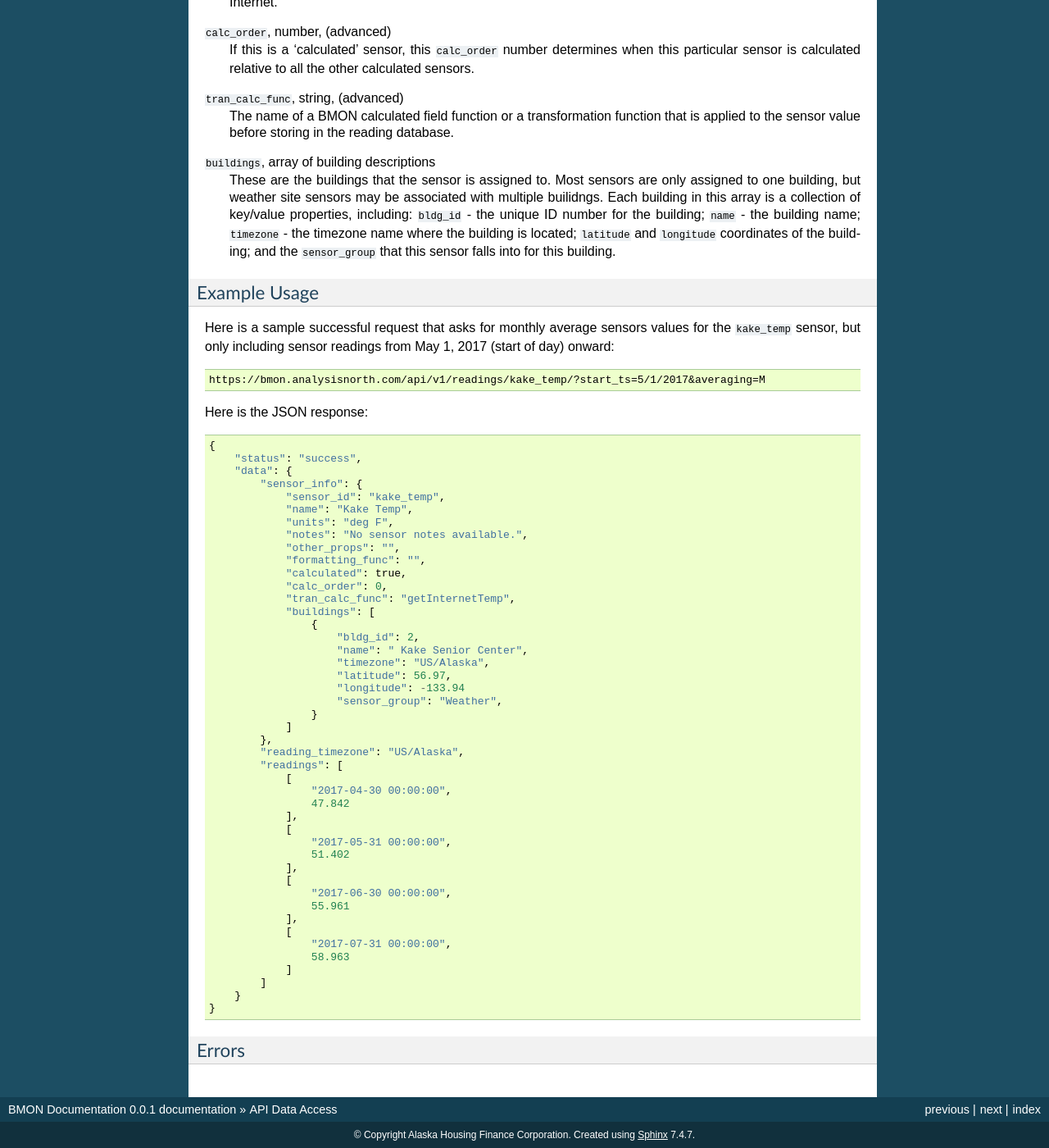
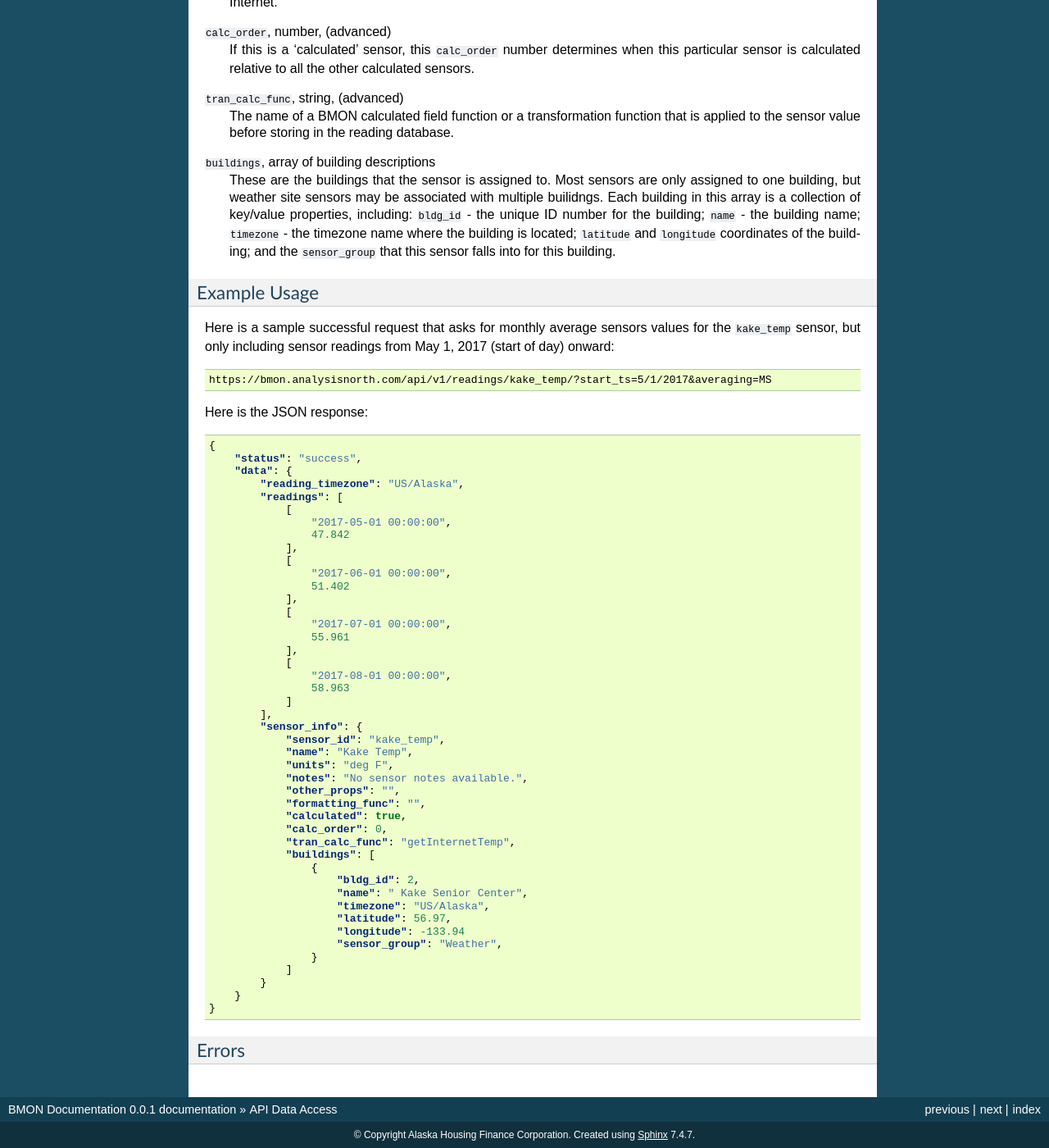
Before and after one commit to alanmitchell/bmon, a Sphinx documentation site: the page built from docs/source/api-data-access.rst, in a window 1280 px wide and 1400 px high, scrolled down 2771 px. Shown: the whole window at 82% size. Built offline with Sphinx 7.4.7, drawn with Linux system fonts in a browser that asks for light colours; some of the changed lines change nothing that is shown; some of the changed text lies outside the part shown.

Commit message:
Edits to JSON response example.

```diff
--- a/docs/source/api-data-access.rst
+++ b/docs/source/api-data-access.rst
@@ -97,7 +97,7 @@ transform the returned sensor readings.
     parameter affects where the timestamp for the averaged reading is placed
     within the averaging interval.  The default if no ``label_offset`` is
     provided is to use the start of the averaging interval as the location
-    of the returned timestamp.  If a ``label_offset`` is provided, it
+    of the returned timestamp (some.  If a ``label_offset`` is provided, it
     specifies the time distance from the start of the averaging interval to
     the location of the timestamp.  For example, a value of ``30min`` would
     place the timestamp 30 minutes past the start of the interval.
@@ -199,16 +199,37 @@ Example Usage
 ~~~~~~~~~~~~~
 
 Here is a sample successful request that asks for monthly average sensors values
-for the ``kake_temp`` sensor, but only including sensor readings from May 1, 2017
-(start of day) onward::
+for the ``kake_temp`` sensor, but only including sensor readings
+from May 1, 2017 (start of day) onward::
 
-    https://bmon.analysisnorth.com/api/v1/readings/kake_temp/?start_ts=5/1/2017&averaging=M
+    https://bmon.analysisnorth.com/api/v1/readings/kake_temp/?start_ts=5/1/2017&averaging=MS
 
-Here is the JSON response::
+Here is the JSON response:
+
+.. code-block:: json
 
     {
         "status": "success",
         "data": {
+            "reading_timezone": "US/Alaska",
+            "readings": [
+                [
+                    "2017-05-01 00:00:00",
+                    47.842
+                ],
+                [
+                    "2017-06-01 00:00:00",
+                    51.402
+                ],
+                [
+                    "2017-07-01 00:00:00",
+                    55.961
+                ],
+                [
+                    "2017-08-01 00:00:00",
+                    58.963
+                ]
+            ],
             "sensor_info": {
                 "sensor_id": "kake_temp",
                 "name": "Kake Temp",
@@ -229,26 +250,7 @@ Here is the JSON response::
                         "sensor_group": "Weather",
                     }
                 ]
-            },
-            "reading_timezone": "US/Alaska",
-            "readings": [
-                [
-                    "2017-04-30 00:00:00",
-                    47.842
-                ],
-                [
-                    "2017-05-31 00:00:00",
-                    51.402
-                ],
-                [
-                    "2017-06-30 00:00:00",
-                    55.961
-                ],
-                [
-                    "2017-07-31 00:00:00",
-                    58.963
-                ]
-            ]
+            }
         }
     }
 
```
